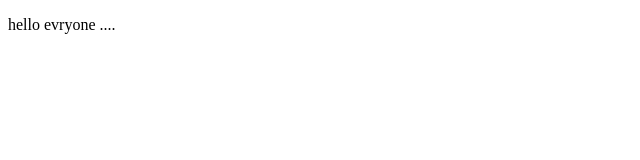
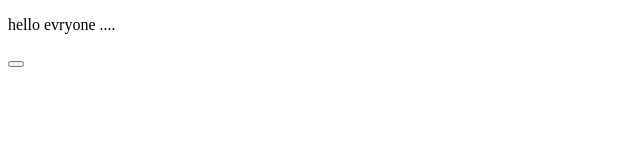
Before and after one commit to Mrdhanush/splitmate, a plain HTML site: page user.html in a window 1280 px wide. Shown: the full height of the page, 0-640 px from the left. Drawn offline with Linux system fonts and the light colour scheme.

Commit message:
buttonadd

```diff
--- a/user.html
+++ b/user.html
@@ -7,7 +7,7 @@
 </head>
 <body>
     <p>hello evryone ....</p>
-
+    <button submit=""></button>
 </body>
 
 </html>
```
Also changed, not shown: contact.html (+1 -0 lines).
